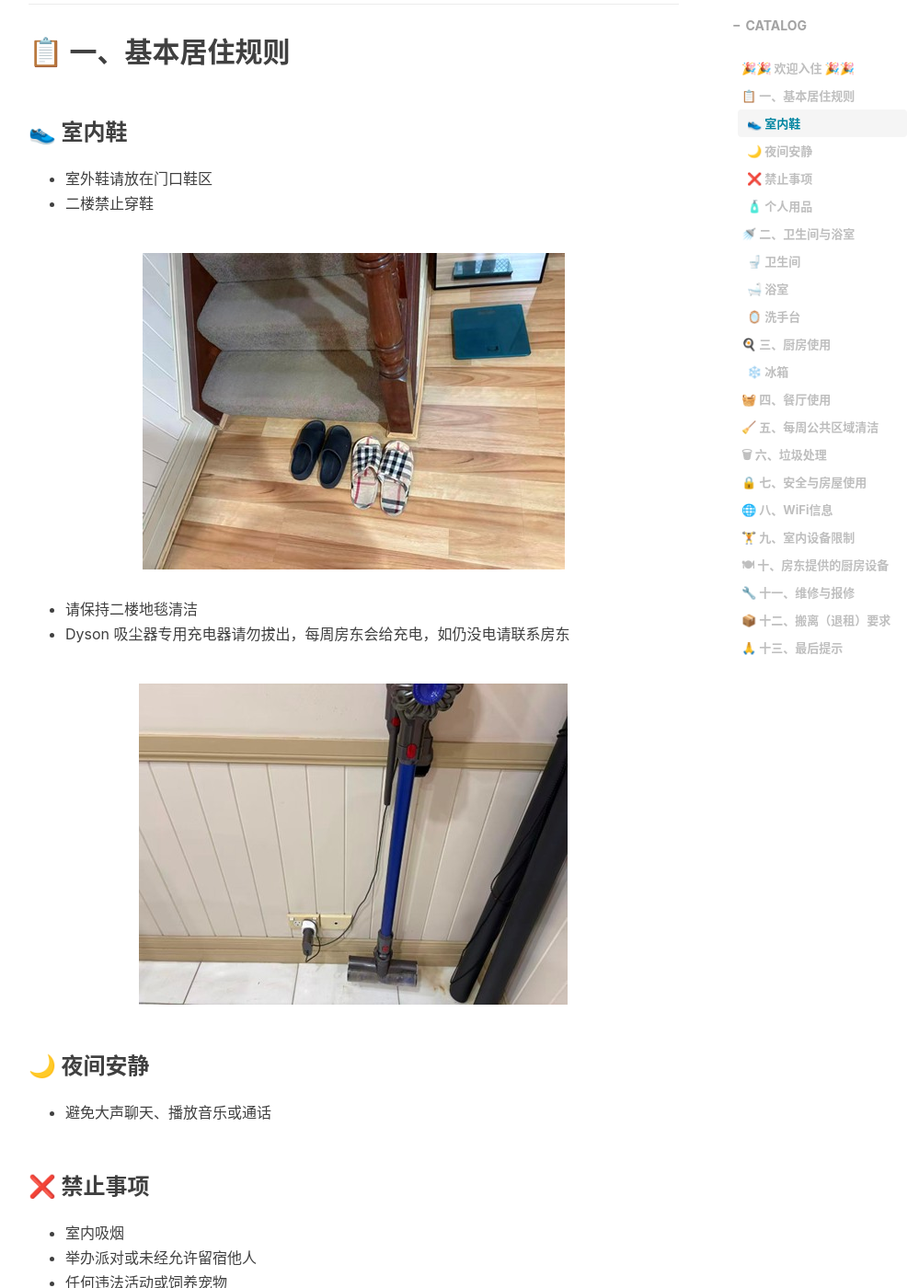
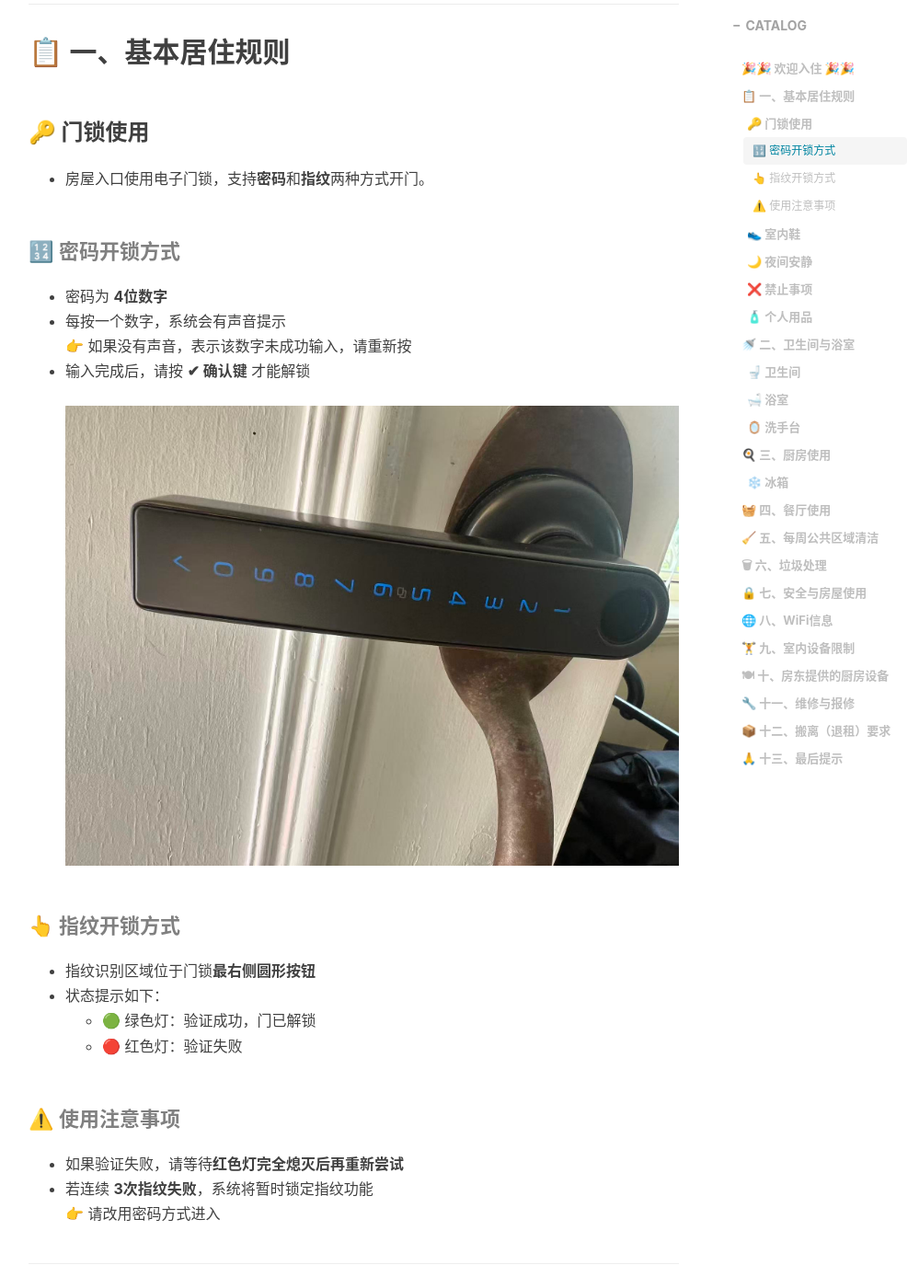
Before and after one commit to TedData/teddata.github.io, a Jekyll site: the page built from _posts/2026-03-11-TenantWelcomeGuide.md, in a window 1280 px wide and 1400 px high, scrolled down 557 px. Shown: the whole window at 92% size, without its empty margins (234-1233 px from the left). Built offline with Jekyll 4.4.1, drawn with Linux system fonts in a browser that asks for light colours; nearby versions of some CDN libraries; comment, search, counter and statistics services are not loaded.

Commit message:
Update 2026-03-11-TenantWelcomeGuide.md

```diff
--- a/_posts/2026-03-11-TenantWelcomeGuide.md
+++ b/_posts/2026-03-11-TenantWelcomeGuide.md
@@ -17,6 +17,33 @@ tags:
 ---
 
 ## 📋 一、基本居住规则
+
+### 🔑 门锁使用
+
+* 房屋入口使用电子门锁，支持**密码**和**指纹**两种方式开门。
+
+#### 🔢 密码开锁方式
+
+- 密码为 **4位数字**
+- 每按一个数字，系统会有声音提示
+  👉 如果没有声音，表示该数字未成功输入，请重新按
+- 输入完成后，请按 **✔ 确认键** 才能解锁
+![](https://raw.githubusercontent.com/TedData/TedData.github.io/master/img/in-post/TenantWelcomeGuide/Image_20260601115655.jpg)
+
+#### 👆 指纹开锁方式
+
+- 指纹识别区域位于门锁**最右侧圆形按钮**
+- 状态提示如下：
+  - 🟢 绿色灯：验证成功，门已解锁
+  - 🔴 红色灯：验证失败
+
+#### ⚠️ 使用注意事项
+
+- 如果验证失败，请等待**红色灯完全熄灭后再重新尝试**
+- 若连续 **3次指纹失败**，系统将暂时锁定指纹功能
+  👉 请改用密码方式进入
+
+---
 
 ### 👟 室内鞋
 
```
